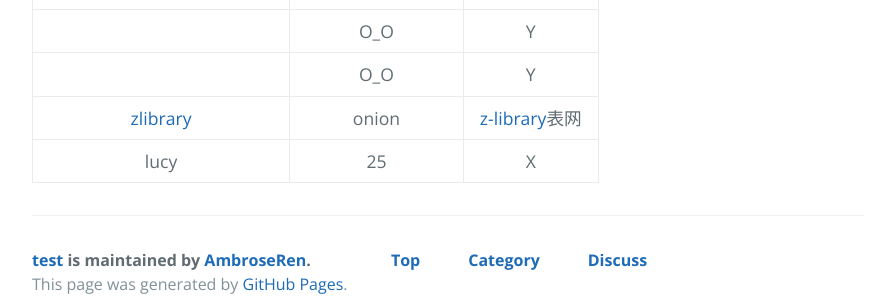
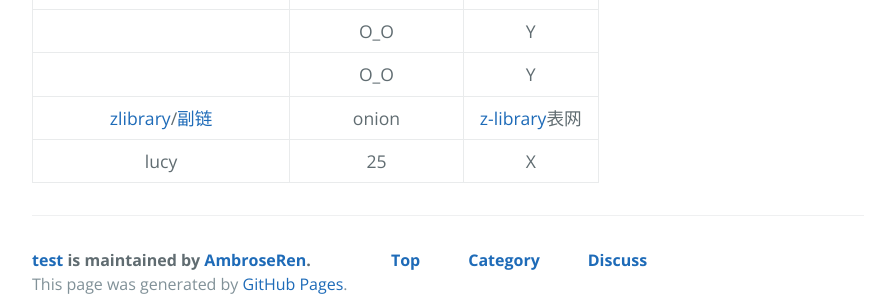
Before and after one commit to AmbroseRen/test, a Jekyll site: the page built from Doc/Tools/Tor.md, in a window 1280 px wide. Shown: the part 1825-2125 px from the top of the page, without its empty margins (192-1087 px from the left). Built offline with Jekyll 4.4.1, drawn with Linux system fonts in a browser that asks for light colours; nearby versions of some CDN libraries; our own code applies the rules of GitHub Pages for plain Markdown files; library files that are not in the unit come from our copies; the repository's description, which GitHub fills in, is left out.

Commit message:
Update Tor.md

```diff
--- a/Doc/Tools/Tor.md
+++ b/Doc/Tools/Tor.md
@@ -52,5 +52,5 @@
 | [Zerobin.net](http://zerobinftagjpeeebbvyzjcqyjpmjvynj5qlexwyxe7l3vqejxnqv5qd.onion/) | 加密文本 | Y |
 | []() | O_O | Y |
 | []() | O_O | Y |
-| [zlibrary](http://zlibrary24tuxziyiyfr7zd46ytefdqbqd2axkmxm4o5374ptpc52fad.onion) | onion | [z-library](http://z-lib.org/)表网 |
+| [zlibrary](http://zlibrary24tuxziyiyfr7zd46ytefdqbqd2axkmxm4o5374ptpc52fad.onion)/[副链](http://bookszlibb74ugqojhzhg2a63w5i2atv5bqarulgczawnbmsb6s6qead.onion/) | onion | [z-library](http://z-lib.org/)表网 |
 | lucy | 25 | X |
```
